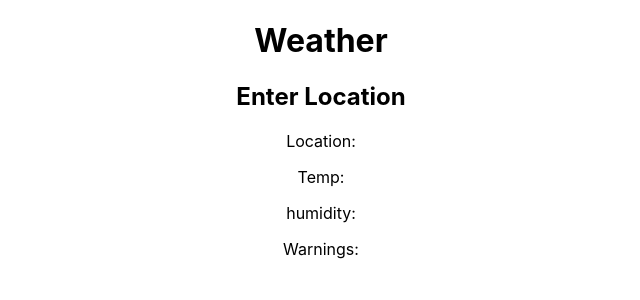
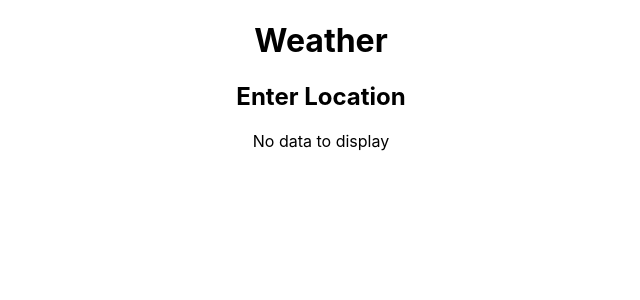
Before and after one commit to adammathieson/weather-app-react, a React (Create React App) app in the folder weather-app/: page / in a window 1280 px wide. Shown: the top 300 px of the page, without its empty margins (319-959 px from the left). Built offline with nearby package versions, Linux system fonts and the light colour scheme.

Commit message:
conditionally render weather info for a location in WeatherInfo

```diff
--- a/weather-app/src/components/LocationSearch.js
+++ b/weather-app/src/components/LocationSearch.js
@@ -1,11 +1,13 @@
-import React from 'react';
+import React, { useState } from 'react';
 import WeatherInfo from './WeatherInfo';
 
 const LocationSearch = () => {
+    const [location, setLocation] = useState({})
+
     return (
         <div className="search-container">
             <h2>Enter Location</h2>
-            <WeatherInfo />
+            <WeatherInfo location={location}/>
         </div>
     );
 };
--- a/weather-app/src/components/WeatherInfo.js
+++ b/weather-app/src/components/WeatherInfo.js
@@ -1,12 +1,20 @@
-import React from 'react'
+import React from 'react';
 
 const WeatherInfo = (props) => {
+
+
     return (
         <div>
-            <p>Location:</p>
-            <p>Temp:</p>
-            <p>humidity:</p>
-            <p>Warnings:</p>
+        {props.location.currently ? (
+            <>
+                <p>Location:</p>
+                <p>Temp:</p>
+                <p>humidity:</p>
+                <p>Warnings:</p>
+            </>
+            ) : <p>No data to display</p>
+        }
+
         </div>
     )
 }
```
